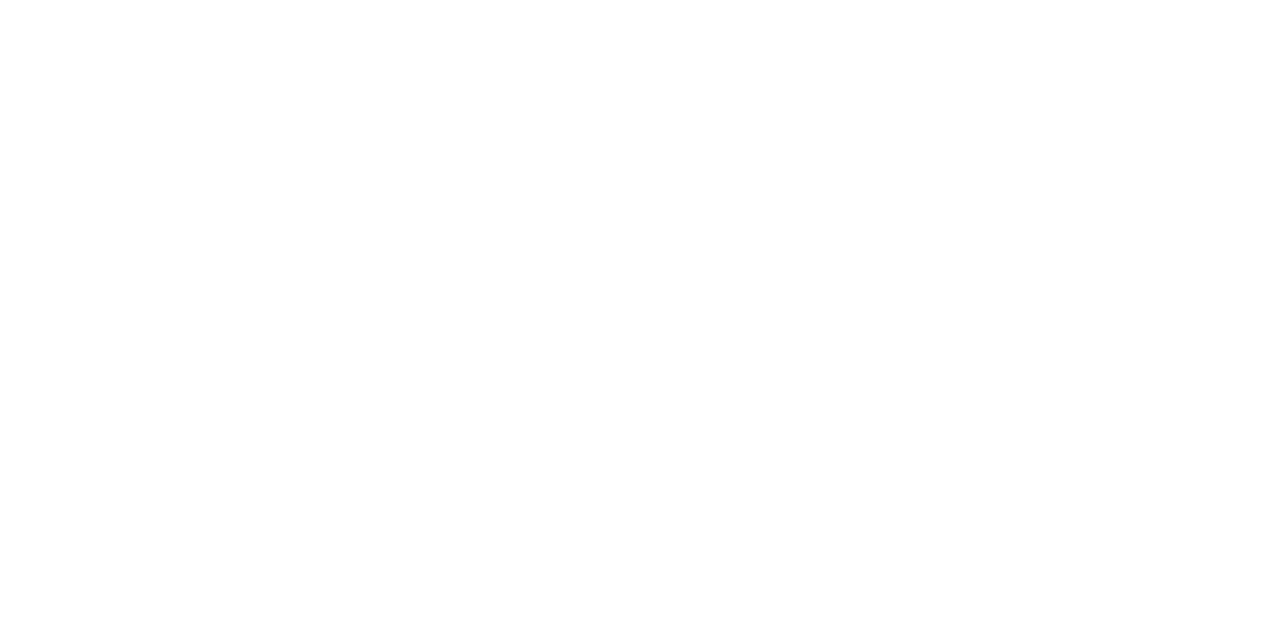
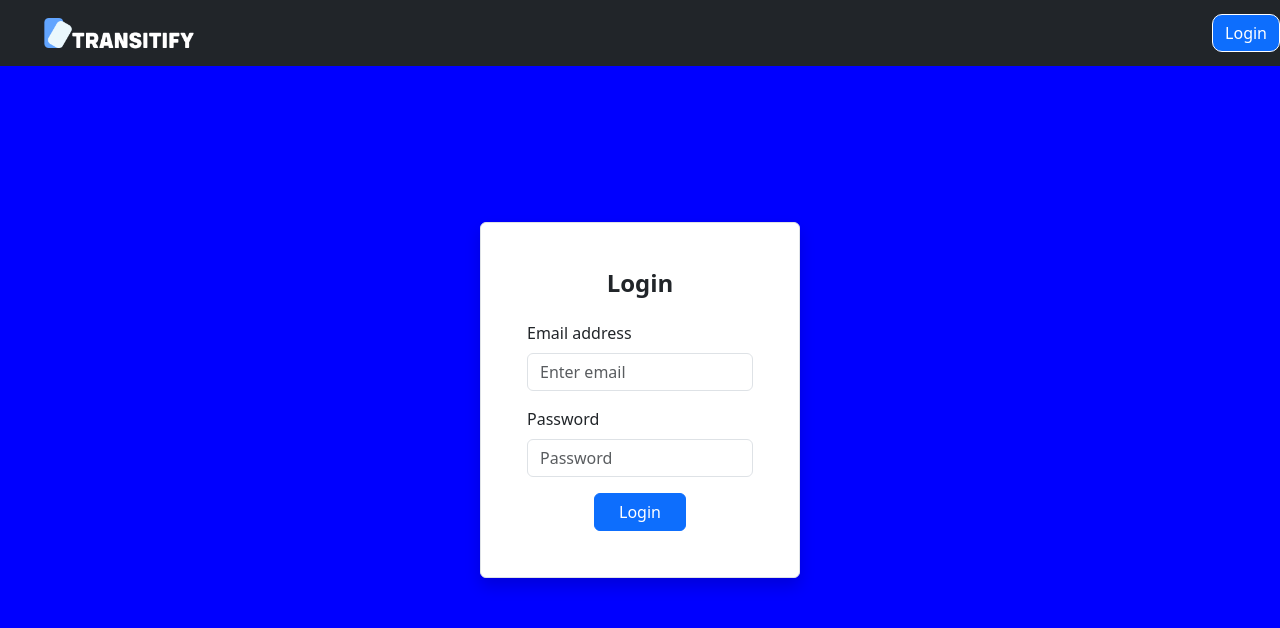
Before and after one commit to Lukottino/Transitify, a React (Create React App) app: page /login in a window 1280 px wide. Shown: the top 628 px of the page. Built offline with nearby package versions, Linux system fonts and the light colour scheme.

Commit message:
Created Navbar

```diff
--- a/public/index.html
+++ b/public/index.html
@@ -24,6 +24,12 @@
       work correctly both with client-side routing and a non-root public URL.
       Learn how to configure a non-root public URL by running `npm run build`.
     -->
+    <link rel="stylesheet" href="https://stackpath.bootstrapcdn.com/bootstrap/4.5.0/css/bootstrap.min.css" integrity="sha384-9aIt2nRpC12Uk9gS9baDl411NQApFmC26EwAOH8WgZl5MYYxFfc+NcPb1dKGj7Sk" crossorigin="anonymous">
+    <script src="https://code.jquery.com/jquery-3.5.1.slim.min.js" integrity="sha384-DfXdz2htPH0lsSSs5nCTpuj/zy4C+OGpamoFVy38MVBnE+IbbVYUew+OrCXaRkfj" crossorigin="anonymous"></script>
+
+    <script src="https://cdn.jsdelivr.net/npm/popper.js@1.16.0/dist/umd/popper.min.js" integrity="sha384-Q6E9RHvbIyZFJoft+2mJbHaEWldlvI9IOYy5n3zV9zzTtmI3UksdQRVvoxMfooAo" crossorigin="anonymous"></script>
+
+    <script src="https://stackpath.bootstrapcdn.com/bootstrap/4.5.0/js/bootstrap.min.js" integrity="sha384-OgVRvuATP1z7JjHLkuOU7Xw704+h835Lr+6QL9UvYjZE3Ipu6Tp75j7Bh/kR0JKI" crossorigin="anonymous"></script>
     <title>React App</title>
   </head>
   <body>
--- a/src/App.js
+++ b/src/App.js
@@ -3,16 +3,20 @@
 import Login from './Login';
 import HomePage from './HomePage';
 import { BrowserRouter as Router, Routes, Route } from 'react-router-dom';
+import CustomNavbar from './Navbar';
 
 function App() {
   return (
     <>
       <Router>
-        <Routes>
-          <Route path='/' element={<HomePage />}/>
-          <Route path='/register' element={<Register />}/>
-          <Route path='/login' element={<Login />}/>
-        </Routes>
+        <CustomNavbar />
+        <div>
+          <Routes>
+            <Route path='/' element={<HomePage />}/>
+            <Route path='/register' element={<Register />}/>
+            <Route path='/login' element={<Login />}/>
+          </Routes>
+        </div>
       </Router>
     </>
   );
--- a/src/HomePage.js
+++ b/src/HomePage.js
@@ -22,7 +22,7 @@
               <img style={{objectFit:"cover", height:"100%", width:"100%", filter: "blur(10px)"}} src={require("./resources/trainstationwphomepage.jpg")}></img>
               <div style={{left:"50px", top:"200px", position:"absolute"}}>
                   <h1 style={{textShadow:"black 10px 10px 40px", fontWeight:"bold", fontSize:"80px", marginTop:"-2%"}}>Cos'è Transitify?</h1>
-                  <h6 style={{textShadow:"black 2px 5px 20px", marginTop:"-30px", marginLeft:"10px", fontWeight:"400", width:"40%", fontSize:"20px"}}>Transitify è un sistema innovativo basato
+                  <h6 style={{textShadow:"black 2px 5px 20px", marginLeft:"10px", fontWeight:"400", width:"40%", fontSize:"20px"}}>Transitify è un sistema innovativo basato
                   su carta elettronica con cui puoi viaggiare su bus, treni, metro e tram.
                   Con questo sistema, puoi fare Check-in e Check-out direttamente nelle relative
                   stazioni/fermate, garantendo un viaggio più semplice da gestire.</h6>
--- a/src/Login.js
+++ b/src/Login.js
@@ -1,12 +1,34 @@
 import * as React from 'react';
-import Button from '@mui/material/Button'
-import { useNavigate } from "react-router-dom";
+import { Button, Card, Form } from 'react-bootstrap';
+import 'bootstrap/dist/css/bootstrap.min.css'; // Assicurati di importare il CSS di Bootstrap
 
 function Login() {
     return (
-        <>
+        <div className="d-flex justify-content-center align-items-center min-vh-100" style={{ backgroundColor: 'blue' }}>
+            <Card className="border rounded shadow" style={{ width: '20rem', padding: '30px', borderColor: '#ddd', borderWidth: '1px' }}>
+                <Card.Body>
+                    <Card.Title className="text-center mb-4" style={{ fontWeight: 'bold', fontSize: '1.5rem' }}>
+                        Login
+                    </Card.Title>
+                    <Form>
+                        <Form.Group className="mb-3" controlId="formBasicEmail">
+                            <Form.Label>Email address</Form.Label>
+                            <Form.Control type="email" placeholder="Enter email" />
+                        </Form.Group>
 
-        </>
+                        <Form.Group className="mb-3" controlId="formBasicPassword">
+                            <Form.Label>Password</Form.Label>
+                            <Form.Control type="password" placeholder="Password" />
+                        </Form.Group>
+                        <div className="d-flex justify-content-center">
+                            <Button variant="primary" type="submit" className="px-4">
+                                Login
+                            </Button>
+                        </div>
+                    </Form>
+                </Card.Body>
+            </Card>
+        </div>
     );
 }
 
--- /dev/null
+++ b/src/Navbar.js
@@ -0,0 +1,36 @@
+import * as React from 'react';
+import { Button, Card, Form, Navbar, InputGroup, Row, Col, Container } from 'react-bootstrap';
+import 'bootstrap/dist/css/bootstrap.min.css'; // Assicurati di importare il CSS di Bootstrap
+import { useNavigate } from 'react-router-dom';
+import logo from "./resources/transitify.png"
+
+function CustomNavbar() {
+    let navigate = useNavigate();
+    const routeChange = (path) =>{
+    navigate(path);
+  }
+    return (
+        <>
+            <Navbar bg='dark' variant='dark' className="justify-content-between fixed-top">
+                <Container>
+                    <Navbar.Brand href="/">
+                        <img
+                        src={logo}
+                        height="40px"
+                        className="d-inline-block align-top"
+                        />
+                    </Navbar.Brand>
+                </Container>
+                <Form inline>
+                    <Row>
+                        <Col xs="auto">
+                            <Button onClick={() => routeChange("/login")} style={{borderColor:"white", height:"100%px", borderRadius:"10px"}}>Login</Button>
+                        </Col>
+                    </Row>
+                </Form>
+            </Navbar>
+        </>
+    );
+}
+
+export default CustomNavbar;
```
Also changed, not shown: src/resources/transitify.png (added).
